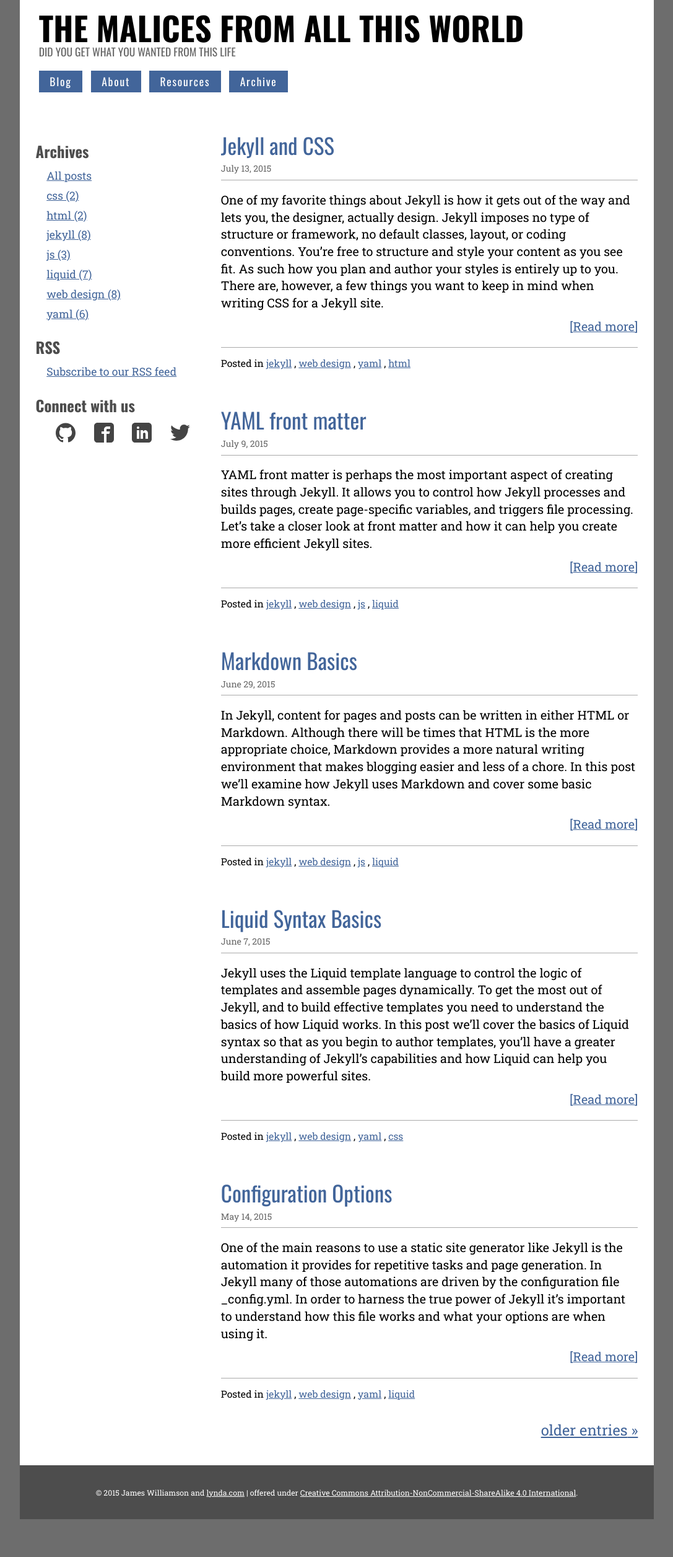
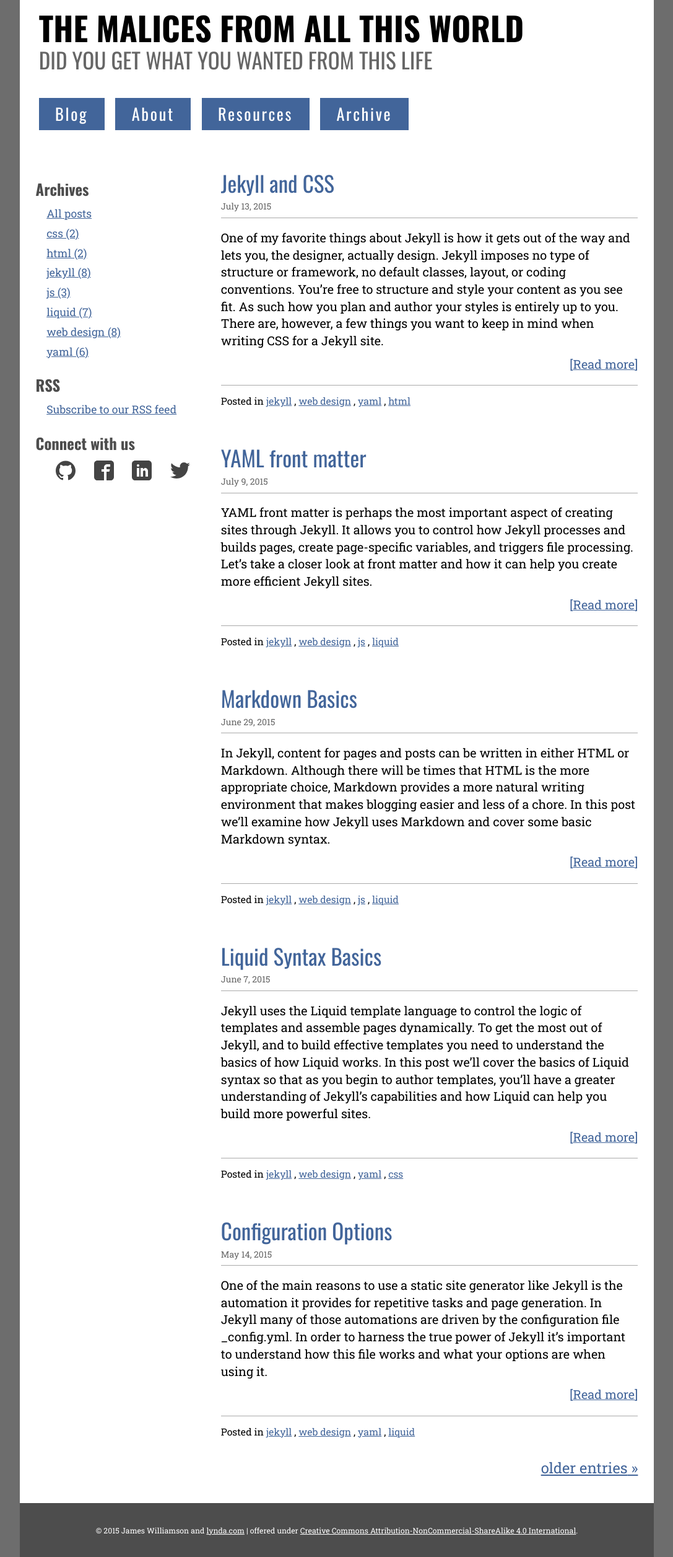
Before and after one commit to finegao/TMFATW, a Jekyll site: the page built from index.html, in a window 1280 px wide. Shown: the whole page at 62% size, without its empty margins (96-1183 px from the left). Built offline with Jekyll 4.4.1, drawn with Linux system fonts in a browser that asks for light colours; the list of posts is cut into pages by our own code; before the commit the page ends 2451 px from its top, so only the background shows below that.

Commit message:
midify css for fix the font size

```diff
--- a/css/main.css
+++ b/css/main.css
@@ -739,7 +739,7 @@ header h1 {
 	font-size: 3em;
 }
 header p {
-	font: 1em 'Oswald', 'Helvetica Narrow', Arial, sans-serif;
+	font: 2em 'Oswald', 'Helvetica Narrow', Arial, sans-serif;
 	font-weight: 400;
 	color: #666;
 	text-transform: uppercase;
@@ -764,7 +764,7 @@ nav li {
 	display: inline-block;
 }
 nav li a {
-	font: 1em 'Oswald', 'Helvetica Narrow', Arial, sans-serif;
+	font: 1.5em 'Oswald', 'Helvetica Narrow', Arial, sans-serif;
 	color: white;
 	background: #42659A;
 	margin-right: 0.5em;
```
